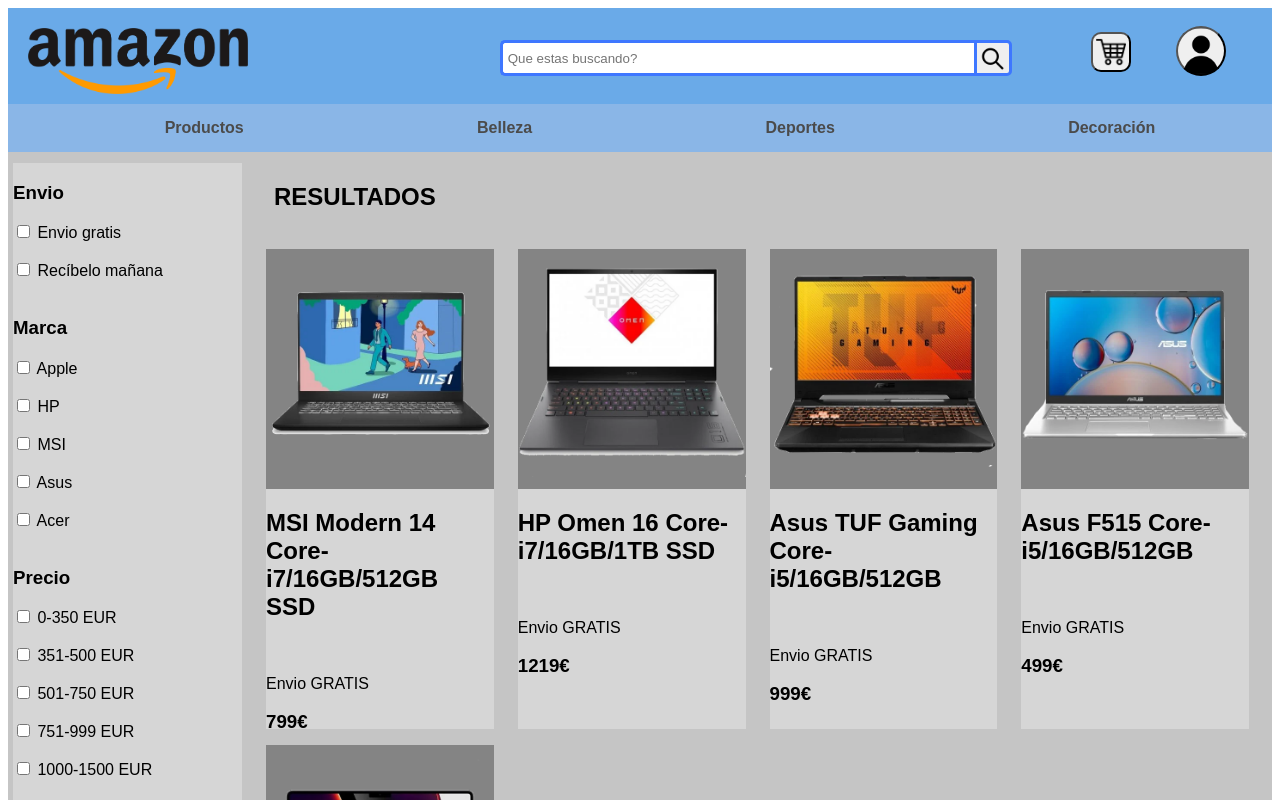
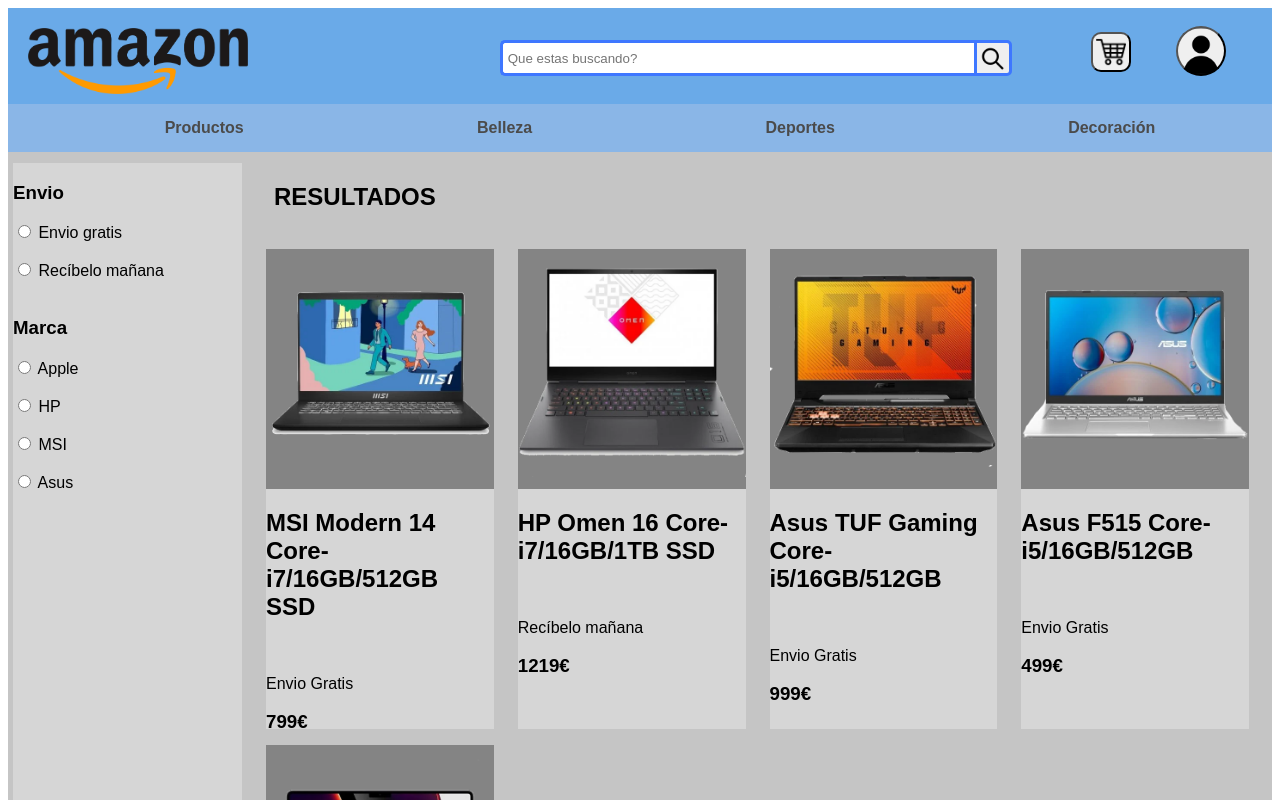
Before and after one commit to danigelabert/angularWithIP, an Angular app: page /ordenadores in a window 1280 px wide. Shown: the top 800 px of the page. Built offline with nearby package versions, Linux system fonts and the light colour scheme.

Commit message:
filtrar movils, ordinados i periferics FET!

```diff
--- a/src/app/ordenadores/ordenadores.component.html
+++ b/src/app/ordenadores/ordenadores.component.html
@@ -32,75 +32,67 @@
 <div class="texto">
   <aside>
     <h3>Envio</h3>
-    <label><input type="checkbox" value="envio_gratis"> Envio gratis</label><br>
-    <label><input type="checkbox" value="envio_1dia"> Recíbelo mañana</label><br>
+    <label><input (click)="envioGratis()" type="radio" name="envio" value="envio_gratis"> Envio gratis</label><br>
+    <label><input (click)="recibeloManana()" type="radio" name="envio" value="envio_1dia"> Recíbelo mañana</label><br>
     <h3>Marca</h3>
-    <label><input type="checkbox" value="apple"> Apple</label><br>
-    <label><input type="checkbox" value="xiaomi"> HP</label><br>
-    <label><input type="checkbox" value="samsung"> MSI</label><br>
-    <label><input type="checkbox" value="realme"> Asus</label><br>
-    <label><input type="checkbox" value="oppo"> Acer</label><br>
-    <h3>Precio</h3>
-    <label><input type="checkbox" value="350"> 0-350 EUR</label><br>
-    <label><input type="checkbox" value="500"> 351-500 EUR</label><br>
-    <label><input type="checkbox" value="750"> 501-750 EUR</label><br>
-    <label><input type="checkbox" value="1000"> 751-999 EUR</label><br>
-    <label><input type="checkbox" value="1500"> 1000-1500 EUR</label><br>
-    <label><input type="checkbox" value="max"> Més de 1500 EUR </label><br>
+    <label><input (click)="apple()" type="radio" name="marca" value="apple"> Apple</label><br>
+    <label><input (click)="hp()" type="radio" name="marca" value="hp"> HP</label><br>
+    <label><input (click)="msi()" type="radio" name="marca" value="msi"> MSI</label><br>
+    <label><input (click)="asus()" type="radio" name="marca" alue="asus"> Asus</label><br>
   </aside>
   <article>
     <div id="resultat">
       <h2>RESULTADOS</h2>
     </div>
     <div>
-      <div class="producto">
+      <div class="producto" *ngIf="productes[0].activat">
         <div class="imgproducto">
           <img src="../../assets/MSI%20Modern.png">
         </div>
         <div class="titolproducto">
-          <h2>MSI Modern 14 Core-i7/16GB/512GB SSD</h2><br>
-          <p> Envio GRATIS</p>
-          <h3>799€ </h3>
+          <h2>{{productes[0].titol}}</h2><br>
+          <p> {{productes[0].envio}}</p>
+          <h3>{{productes[0].preu}}</h3>
         </div>
       </div>
-      <div class="producto">
+      <div class="producto" *ngIf="productes[1].activat">
         <div class="imgproducto">
           <img src="../../assets/HP%20Omen.png">
         </div>
         <div class="titolproducto">
-          <h2>HP Omen 16 Core-i7/16GB/1TB SSD</h2><br>
-          <p> Envio GRATIS</p>
-          <h3>1219€ </h3>
+          <h2>{{productes[1].titol}}</h2><br>
+          <p> {{productes[1].envio}}</p>
+          <h3>{{productes[1].preu}}</h3>
         </div>
       </div>
-      <div class="producto">
+      <div class="producto" *ngIf="productes[2].activat">
         <div class="imgproducto">
           <img src="../../assets/Asus%20TUF.png">
         </div>
         <div class="titolproducto">
-          <h2>Asus TUF Gaming Core-i5/16GB/512GB</h2><br>
-          <p> Envio GRATIS</p>
-          <h3>999€ </h3>
+          <h2>{{productes[2].titol}}</h2><br>
+          <p> {{productes[2].envio}}</p>
+          <h3>{{productes[2].preu}}</h3>
         </div>
       </div>
-      <div class="producto">
+      <div class="producto" *ngIf="productes[3].activat">
         <div class="imgproducto">
           <img src="../../assets/Asus%20F515.png">
         </div>
         <div class="titolproducto">
-          <h2>Asus F515 Core-i5/16GB/512GB</h2><br>
-          <p> Envio GRATIS</p>
-          <h3>499€ </h3>
+          <h2>{{productes[3].titol}}</h2><br>
+          <p> {{productes[3].envio}}</p>
+          <h3>{{productes[3].preu}}</h3>
         </div>
       </div>
-      <div class="producto">
+      <div class="producto" *ngIf="productes[4].activat">
         <div class="imgproducto">
           <img src="../../assets/Apple%20MacBook.png">
         </div>
         <div class="titolproducto">
-          <h2>Apple MacBook Pro M1/16GB/512GB SSD</h2><br>
-          <p> Envio GRATIS</p>
-          <h3>2009€ </h3>
+          <h2>{{productes[4].titol}}</h2><br>
+          <p> {{productes[4].envio}}</p>
+          <h3>{{productes[4].preu}}</h3>
         </div>
       </div>
     </div>
--- a/src/app/ordenadores/ordenadores.component.ts
+++ b/src/app/ordenadores/ordenadores.component.ts
@@ -1,10 +1,101 @@
-import { Component } from '@angular/core';
+import {Component, OnInit} from '@angular/core';
 
 @Component({
   selector: 'app-ordenadores',
   templateUrl: './ordenadores.component.html',
   styleUrls: ['./ordenadores.component.css']
 })
-export class OrdenadoresComponent {
+export class OrdenadoresComponent implements OnInit{
 
+  productes: any[];
+  constructor() {
+    const producte1 = {
+      titol: "MSI Modern 14 Core-i7/16GB/512GB SSD",
+      envio: "Envio Gratis",
+      preu: "799€",
+      activat: true
+    };
+    const producte2 = {
+      titol: "HP Omen 16 Core-i7/16GB/1TB SSD",
+      envio: "Recíbelo mañana",
+      preu: "1219€",
+      activat: true
+    };
+    const producte3 = {
+      titol: "Asus TUF Gaming Core-i5/16GB/512GB",
+      envio: "Envio Gratis",
+      preu: "999€",
+      activat: true
+    };
+    const producte4 = {
+      titol: "Asus F515 Core-i5/16GB/512GB",
+      envio: "Envio Gratis",
+      preu: "499€",
+      activat: true
+    };
+    const producte5 = {
+      titol: "Apple MacBook Pro M1/16GB/512GB SSD",
+      envio: "Recíbelo mañana",
+      preu: "2009€",
+      activat: true
+    };
+
+    this.productes = [];
+    this.productes.push(producte1);
+    this.productes.push(producte2);
+    this.productes.push(producte3);
+    this.productes.push(producte4);
+    this.productes.push(producte5);
+  }
+
+  ngOnInit() {
+  }
+
+  envioGratis() : void {
+    this.productes[0].activat = true;
+    this.productes[1].activat = false;
+    this.productes[2].activat = true;
+    this.productes[3].activat = true;
+    this.productes[4].activat = false;
+  }
+
+  recibeloManana() : void {
+    this.productes[0].activat = false;
+    this.productes[1].activat = true;
+    this.productes[2].activat = false;
+    this.productes[3].activat = false;
+    this.productes[4].activat = true;
+  }
+
+  apple() : void {
+    this.productes[0].activat = false;
+    this.productes[1].activat = false;
+    this.productes[2].activat = false;
+    this.productes[3].activat = false;
+    this.productes[4].activat = true;
+  }
+
+  hp() : void {
+    this.productes[0].activat = false;
+    this.productes[1].activat = true;
+    this.productes[2].activat = false;
+    this.productes[3].activat = false;
+    this.productes[4].activat = false;
+  }
+
+  msi() : void {
+    this.productes[0].activat = true;
+    this.productes[1].activat = false;
+    this.productes[2].activat = false;
+    this.productes[3].activat = false;
+    this.productes[4].activat = false;
+  }
+
+  asus() : void {
+    this.productes[0].activat = false;
+    this.productes[1].activat = false;
+    this.productes[2].activat = true;
+    this.productes[3].activat = true;
+    this.productes[4].activat = false;
+  }
 }
--- a/src/app/perifericos/perifericos.component.html
+++ b/src/app/perifericos/perifericos.component.html
@@ -32,73 +32,66 @@
 <div class="texto">
   <aside>
     <h3>Envio</h3>
-    <label><input type="checkbox" value="envio_gratis"> Envio gratis</label><br>
-    <label><input type="checkbox" value="envio_1dia"> Recíbelo mañana</label><br>
+    <label><input (click)="envioGratis()" type="radio" name="envio" value="envio_gratis"> Envio gratis</label><br>
+    <label><input (click)="recibeloManana()" type="radio" name="envio" value="envio_1dia"> Recíbelo mañana</label><br>
     <h3>Categoria</h3>
-    <label><input type="checkbox" value="apple"> Monitores</label><br>
-    <label><input type="checkbox" value="xiaomi"> Teclados</label><br>
-    <label><input type="checkbox" value="samsung"> Ratones</label><br>
-    <h3>Precio</h3>
-    <label><input type="checkbox" value="20"> 0-20 EUR</label><br>
-    <label><input type="checkbox" value="40"> 21-40 EUR</label><br>
-    <label><input type="checkbox" value="75"> 41-75 EUR</label><br>
-    <label><input type="checkbox" value="100"> 76-99 EUR</label><br>
-    <label><input type="checkbox" value="150"> 100-150 EUR</label><br>
-    <label><input type="checkbox" value="max"> Més de 150 EUR </label><br>
+    <label><input (click)="monitors()" type="radio" name="marca" value="monitors"> Monitores</label><br>
+    <label><input (click)="teclados()" type="radio" name="marca" value="teclats"> Teclados</label><br>
+    <label><input (click)="ratones()" type="radio" name="marca" value="ratolins"> Ratones</label><br>
   </aside>
   <article>
     <div id="resultat">
       <h2>RESULTADOS</h2>
     </div>
     <div>
-      <div class="producto">
+      <div class="producto" *ngIf="productes[0].activat">
         <div class="imgproducto">
           <img src="../../assets/newskill.png">
         </div>
         <div class="titolproducto">
-          <h2>NewSkill Icarus</h2><br>
-          <p> Envio GRATIS</p>
-          <h3>499€ </h3>
+          <h2>{{productes[0].titol}}</h2><br>
+          <p> {{productes[0].envio}}</p>
+          <h3>{{productes[0].preu}}</h3>
         </div>
       </div>
-      <div class="producto">
+      <div class="producto" *ngIf="productes[1].activat">
         <div class="imgproducto">
           <img src="../../assets/k120.png">
         </div>
         <div class="titolproducto">
-          <h2>Logitech K120</h2><br>
-          <p> Envio GRATIS</p>
-          <h3>11€ </h3>
+          <h2>{{productes[1].titol}}</h2><br>
+          <p> {{productes[1].envio}}</p>
+          <h3>{{productes[1].preu}}</h3>
         </div>
       </div>
-      <div class="producto">
+      <div class="producto" *ngIf="productes[2].activat">
         <div class="imgproducto">
           <img src="../../assets/forgeon.png">
         </div>
         <div class="titolproducto">
-          <h2>Forgeon Clutch</h2><br>
-          <p> Envio GRATIS</p>
-          <h3>499€ </h3>
+          <h2>{{productes[2].titol}}</h2><br>
+          <p> {{productes[2].envio}}</p>
+          <h3>{{productes[2].preu}}</h3>
         </div>
       </div>
-      <div class="producto">
+      <div class="producto" *ngIf="productes[3].activat">
         <div class="imgproducto">
           <img src="../../assets/razer.png">
         </div>
         <div class="titolproducto">
-          <h2>Razer Basilisk</h2><br>
-          <p> Envio GRATIS</p>
-          <h3>40€ </h3>
+          <h2>{{productes[3].titol}}</h2><br>
+          <p> {{productes[3].envio}}</p>
+          <h3>{{productes[3].preu}}</h3>
         </div>
       </div>
-      <div class="producto">
+      <div class="producto" *ngIf="productes[4].activat">
         <div class="imgproducto">
           <img src="../../assets/Asus%20P307.png">
         </div>
         <div class="titolproducto">
-          <h2>Asus P307</h2><br>
-          <p> Envio GRATIS</p>
-          <h3>45€ </h3>
+          <h2>{{productes[4].titol}}</h2><br>
+          <p> {{productes[4].envio}}</p>
+          <h3>{{productes[4].preu}}</h3>
         </div>
       </div>
     </div>
--- a/src/app/perifericos/perifericos.component.ts
+++ b/src/app/perifericos/perifericos.component.ts
@@ -1,10 +1,92 @@
-import { Component } from '@angular/core';
+import {Component, OnInit} from '@angular/core';
 
 @Component({
   selector: 'app-perifericos',
   templateUrl: './perifericos.component.html',
   styleUrls: ['./perifericos.component.css']
 })
-export class PerifericosComponent {
+export class PerifericosComponent implements OnInit{
+  productes: any[];
+  constructor() {
+    const producte1 = {
+      titol: "NewSkill Icarus",
+      envio: "Envio Gratis",
+      preu: "499€",
+      activat: true
+    };
+    const producte2 = {
+      titol: "Logitech K120",
+      envio: "Recíbelo mañana",
+      preu: "11€",
+      activat: true
+    };
+    const producte3 = {
+      titol: "Forgeon Clutch",
+      envio: "Envio Gratis",
+      preu: "499€",
+      activat: true
+    };
+    const producte4 = {
+      titol: "Razer Basilisk",
+      envio: "Envio Gratis",
+      preu: "40€",
+      activat: true
+    };
+    const producte5 = {
+      titol: "Asus P307",
+      envio: "Recíbelo mañana",
+      preu: "45€",
+      activat: true
+    };
 
+    this.productes = [];
+    this.productes.push(producte1);
+    this.productes.push(producte2);
+    this.productes.push(producte3);
+    this.productes.push(producte4);
+    this.productes.push(producte5);
+  }
+
+  ngOnInit() {
+  }
+
+  envioGratis() : void {
+    this.productes[0].activat = true;
+    this.productes[1].activat = false;
+    this.productes[2].activat = true;
+    this.productes[3].activat = true;
+    this.productes[4].activat = false;
+  }
+
+  recibeloManana() : void {
+    this.productes[0].activat = false;
+    this.productes[1].activat = true;
+    this.productes[2].activat = false;
+    this.productes[3].activat = false;
+    this.productes[4].activat = true;
+  }
+
+  monitors() : void {
+    this.productes[0].activat = true;
+    this.productes[1].activat = false;
+    this.productes[2].activat = false;
+    this.productes[3].activat = false;
+    this.productes[4].activat = false;
+  }
+
+  teclados() : void {
+    this.productes[0].activat = false;
+    this.productes[1].activat = true;
+    this.productes[2].activat = true;
+    this.productes[3].activat = false;
+    this.productes[4].activat = false;
+  }
+
+  ratones() : void {
+    this.productes[0].activat = false;
+    this.productes[1].activat = false;
+    this.productes[2].activat = false;
+    this.productes[3].activat = true;
+    this.productes[4].activat = true;
+  }
 }
```
